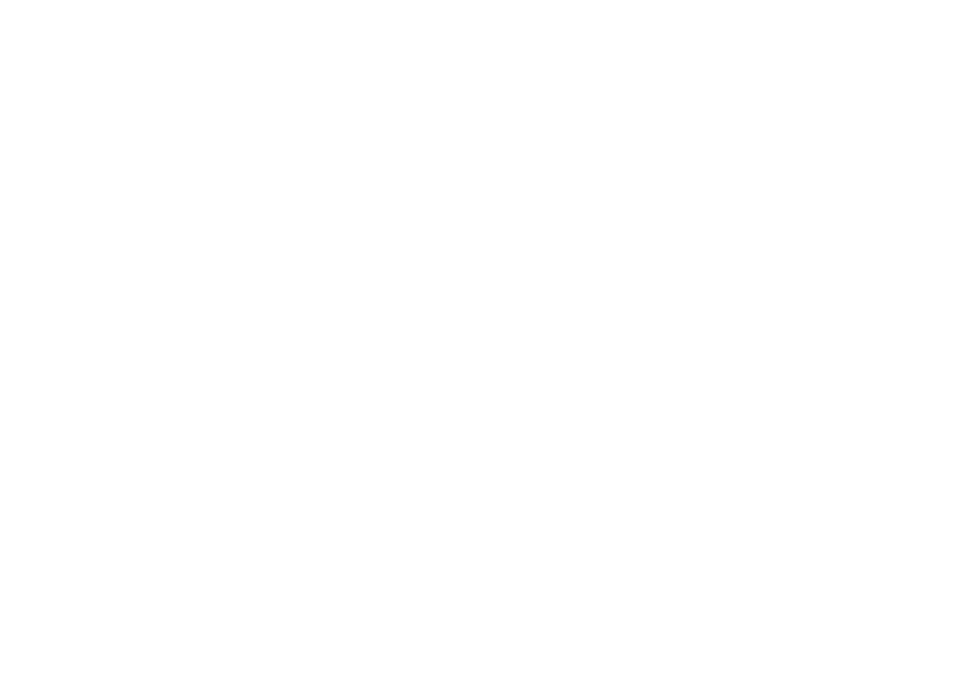
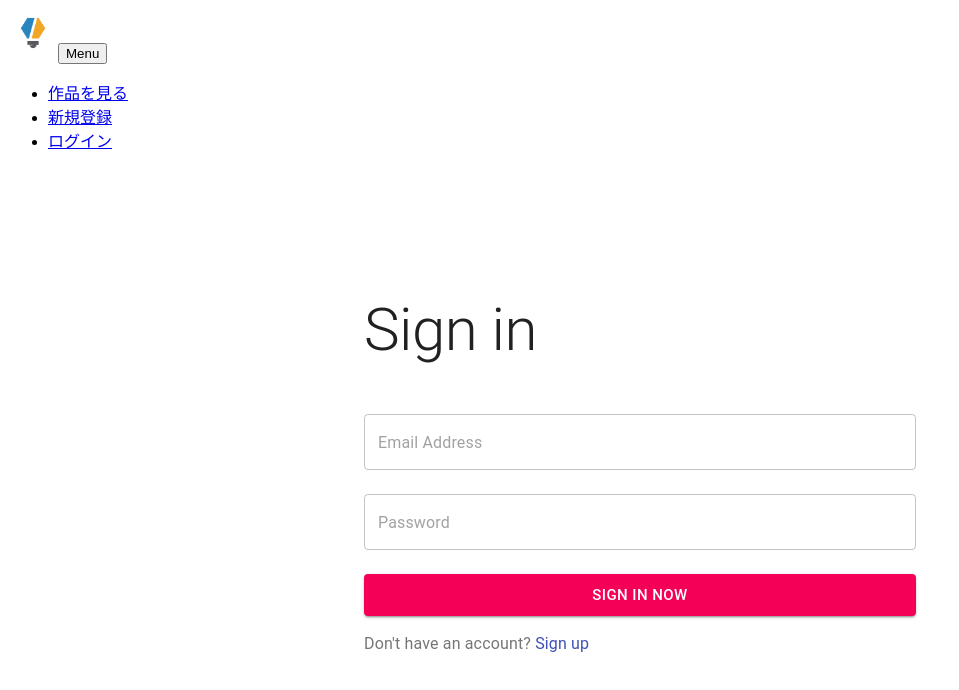
Before and after one commit to tmk616window/pro-react, a Next.js app in the folder src/: page / in a window 1280 px wide. Shown: the top 690 px of the page, without its empty margins (0-959 px from the left). Built offline with nearby package versions, Linux system fonts and the light colour scheme.

Commit message:
ログインページ完了

```diff
--- a/src/package.json
+++ b/src/package.json
@@ -10,9 +10,12 @@
   },
   "dependencies": {
     "@material-ui/core": "^4.12.3",
+    "formik": "^2.2.9",
     "next": "11.1.2",
     "react": "17.0.2",
-    "react-dom": "17.0.2"
+    "react-dom": "17.0.2",
+    "react-helmet": "^6.1.0",
+    "yup": "^0.32.9"
   },
   "devDependencies": {
     "@types/react": "17.0.26",
--- a/src/pages/components/Login.tsx
+++ b/src/pages/components/Login.tsx
@@ -1,5 +1,5 @@
-import { Link as RouterLink, useNavigate } from 'react-router-dom';
-import { Helmet } from 'react-helmet';
+// import { Link as RouterLink, useNavigate } from 'react-router-dom';
+// import { Helmet } from 'react-helmet';
 import * as Yup from 'yup';
 import { Formik } from 'formik';
 import {
@@ -14,17 +14,21 @@
 // import FacebookIcon from '../icons/Facebook';
 // import GoogleIcon from '../icons/Google';
 
-const Login = () => {
-  const navigate = useNavigate();
+export const Login = () => {
+//   const navigate = useNavigate();
 
   return (
     <>
-      <Helmet>
-        <title>Login | Material Kit</title>
-      </Helmet>
+    <br/>
+    <br/>
+    <br/>
+    <br/>
+    <br/>
+    <br/>
+    <br/>
+
       <Box
         sx={{
-          backgroundColor: 'background.default',
           display: 'flex',
           flexDirection: 'column',
           height: '100%',
@@ -42,19 +46,19 @@
               password: Yup.string().max(255).required('Password is required')
             })}
             onSubmit={() => {
-              navigate('/app/dashboard', { replace: true });
+            //   navigate('', { replace: true });
             }}
           >
             {({
-              errors,
-              handleBlur,
-              handleChange,
-              handleSubmit,
-              isSubmitting,
-              touched,
-              values
+            //   errors,
+            //   handleBlur,
+            //   handleChange,
+            //   handleSubmit,
+            //   isSubmitting,
+            //   touched,
+            //   values
             }) => (
-              <form onSubmit={handleSubmit}>
+              <form >
                 <Box sx={{ mb: 3 }}>
                   <Typography
                     color="textPrimary"
@@ -67,14 +71,13 @@
                     gutterBottom
                     variant="body2"
                   >
-                    Sign in on the internal platform
                   </Typography>
                 </Box>
                 <Grid
                   container
                   spacing={3}
                 >
-                  <Grid
+                  {/* <Grid
                     item
                     xs={12}
                     md={6}
@@ -82,29 +85,25 @@
                     <Button
                       color="primary"
                       fullWidth
-                      startIcon={<FacebookIcon />}
-                      onClick={handleSubmit}
                       size="large"
                       variant="contained"
                     >
                       Login with Facebook
                     </Button>
-                  </Grid>
-                  <Grid
+                  </Grid> */}
+                  {/* <Grid
                     item
                     xs={12}
                     md={6}
                   >
                     <Button
                       fullWidth
-                      startIcon={<GoogleIcon />}
-                      onClick={handleSubmit}
                       size="large"
                       variant="contained"
                     >
                       Login with Google
                     </Button>
-                  </Grid>
+                  </Grid> */}
                 </Grid>
                 <Box
                   sx={{
@@ -117,39 +116,30 @@
                     color="textSecondary"
                     variant="body1"
                   >
-                    or login with email address
                   </Typography>
                 </Box>
                 <TextField
-                  error={Boolean(touched.email && errors.email)}
                   fullWidth
-                  helperText={touched.email && errors.email}
-                  label="Email Address"
+                  placeholder="Email Address"
+                //   label="Email Address"
                   margin="normal"
                   name="email"
-                  onBlur={handleBlur}
-                  onChange={handleChange}
                   type="email"
-                  value={values.email}
                   variant="outlined"
                 />
                 <TextField
-                  error={Boolean(touched.password && errors.password)}
                   fullWidth
-                  helperText={touched.password && errors.password}
-                  label="Password"
+                //   label="Password"
+                  placeholder="Password"
                   margin="normal"
                   name="password"
-                  onBlur={handleBlur}
-                  onChange={handleChange}
                   type="password"
-                  value={values.password}
                   variant="outlined"
                 />
                 <Box sx={{ py: 2 }}>
+                  {/* <button width="100">dedew</button>   */}
                   <Button
-                    color="primary"
-                    disabled={isSubmitting}
+                    color="secondary"
                     fullWidth
                     size="large"
                     type="submit"
@@ -164,7 +154,7 @@
                 >
                   Don&apos;t have an account?
                   {' '}
-                  <Link component={RouterLink} to="/register" variant="h6" underline="hover">
+                  <Link>
                     Sign up
                   </Link>
                 </Typography>
@@ -176,5 +166,3 @@
     </>
   );
 };
-
-export default Login;
--- a/src/pages/components/Navbar.tsx
+++ b/src/pages/components/Navbar.tsx
@@ -14,7 +14,6 @@
             </button>
             <div className="collapse navbar-collapse" id="navbarResponsive">
                 <ul className="navbar-nav text-uppercase ms-auto py-4 py-lg-0">
-                    <li className="nav-item"><a className="nav-link" href="#services">エンジョブとは</a></li>
                     <li className="nav-item"><a className="nav-link" href="#portfolio">作品を見る</a></li>
                     <li className="nav-item"><a className="nav-link" href="#about">新規登録</a></li>
                     <li className="nav-item"><a className="nav-link" href="#team">ログイン</a></li>
--- a/src/pages/index.tsx
+++ b/src/pages/index.tsx
@@ -6,13 +6,14 @@
 import {TaskList} from './components/Task/TaskList'
 import Link from 'next/link';
 // import {ActiveLink} from './api/ActiveLink'
+import {Login} from './components/Login'
 
 const Home: NextPage = () => {
   return (
     <>
-
+          <Navbar/>
+          <Login/>
           {/* <TaskList/> */}
-        {/* <Navbar/> */}
           {/* <Top/> */}
 
     </>
```
Also changed, not shown: src/pages/styles/globals.css, 1 other file (tests, documents, lock files or other folders).
